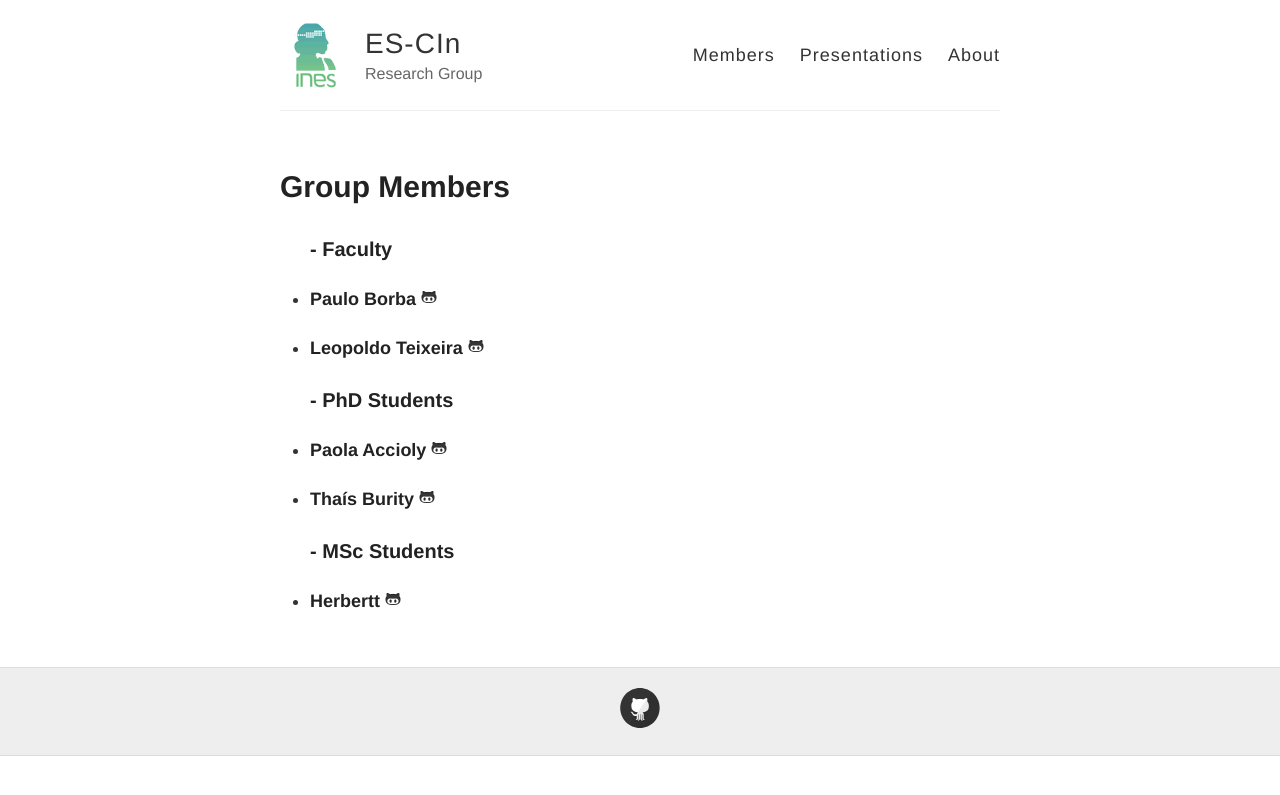
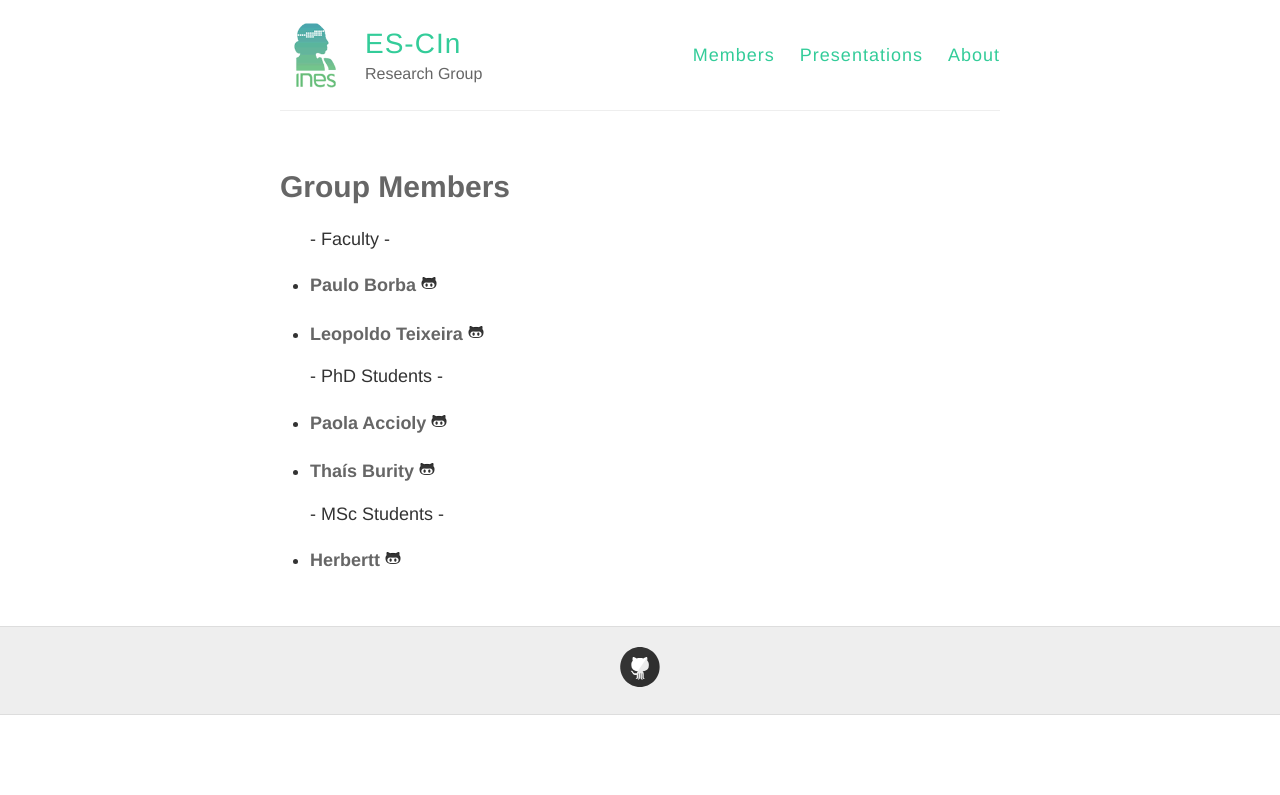
Before and after one commit to ines-escin/ines-escin.github.io, a Jekyll site: the page built from members/index.html, in a window 1280 px wide. Shown: the top 795 px of the page. Built offline with Jekyll 4.4.1, drawn with Linux system fonts in a browser that asks for light colours; Markdown is read by kramdown in place of the engine named in the settings.

Commit message:
modify font color

```diff
--- a/_sass/_variables.scss
+++ b/_sass/_variables.scss
@@ -5,7 +5,7 @@
 
 // Colors
 $blue: #4183C4;
-
+$green: #33CC99;
 // Grays
 $black: #000;
 $darkerGray: #222;
--- a/members/index.html
+++ b/members/index.html
@@ -4,7 +4,7 @@ title: Group Members
 ---
 <article>
 <ul>
-<h3>- Faculty</h3>
+- Faculty -
 {% for member in site.data.faculty_members %}
   <li>
    <h6>
@@ -18,7 +18,7 @@ title: Group Members
 </ul>
 
 <ul>
-<h3>- PhD Students</h3>
+- PhD Students -
 {% for member in site.data.phd_students_members %}
   <li>
    <h6>
@@ -32,7 +32,7 @@ title: Group Members
 </ul>
 
 <ul>
-<h3>- MSc Students</h3>
+- MSc Students -
 {% for member in site.data.msc_students_members %}
   <li>
    <h6>
--- a/style.scss
+++ b/style.scss
@@ -32,7 +32,7 @@ body {
 
 h1, h2, h3, h4, h5, h6 {
   font-family: $helveticaNeue;
-  color: $darkerGray;
+  color: $gray;
   font-weight: bold;
 
   line-height: 1.7;
@@ -192,7 +192,7 @@ img {
 
 .site-name {
   margin: 0;
-  color: $darkGray;
+  color: $green;
   cursor: pointer;
   font-family: $helveticaNeue;
   font-weight: 300;
@@ -225,7 +225,7 @@ nav {
 
   a {
     margin-left: 20px;
-    color: $darkGray;
+    color: $green;
     text-align: right;
     font-weight: 300;
     letter-spacing: 1px;
@@ -256,7 +256,7 @@ nav {
     margin: 1.8em .8em;
     border-left: 2px solid $gray;
     padding: 0.1em 1em;
-    color: $gray;
+    color: $green;
     font-size: 22px;
     font-style: italic;
   }
```
Also changed, not shown: _posts/2014-3-3-Hello-World.md (+3 -3 lines).
